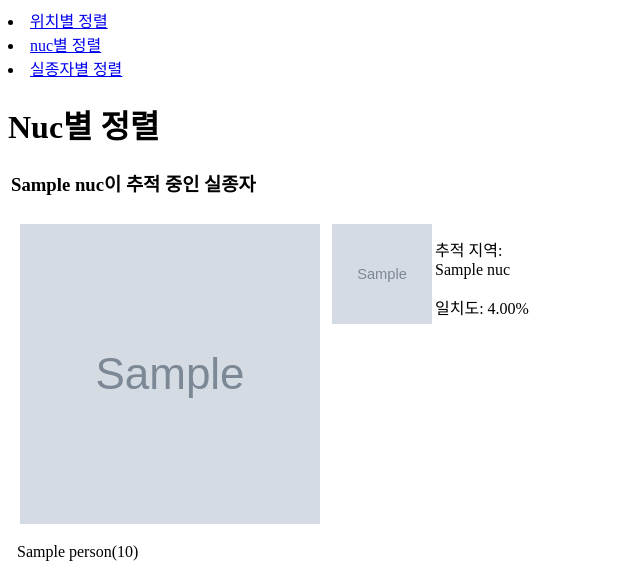
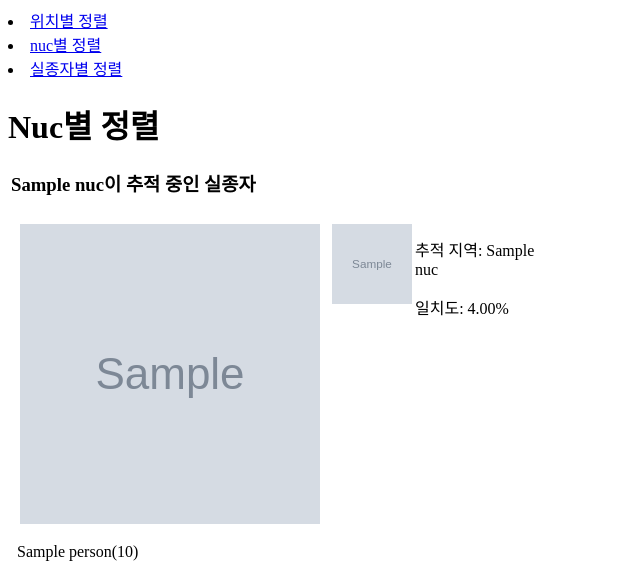
Before and after one commit to detective-koren/tower, a Django app: page /tower/nucs/ in a window 1280 px wide. Shown: the top 564 px of the page, without its empty margins (0-640 px from the left). Run offline with Django 3.2, Linux system fonts and the light colour scheme; tables that the repository leaves empty hold one stand-in row (values such as "Sample post"); grey boxes marked "Sample" are stand-in pictures.

Commit message:
Change small image size

```diff
--- a/tower/static/tower/style.css
+++ b/tower/static/tower/style.css
@@ -42,7 +42,7 @@
 }
 
 .small_image {
-    width: 100px;
-    height: 100px;
+    width: 80px;
+    height: 80px;
     margin: 3px;
 }
```
